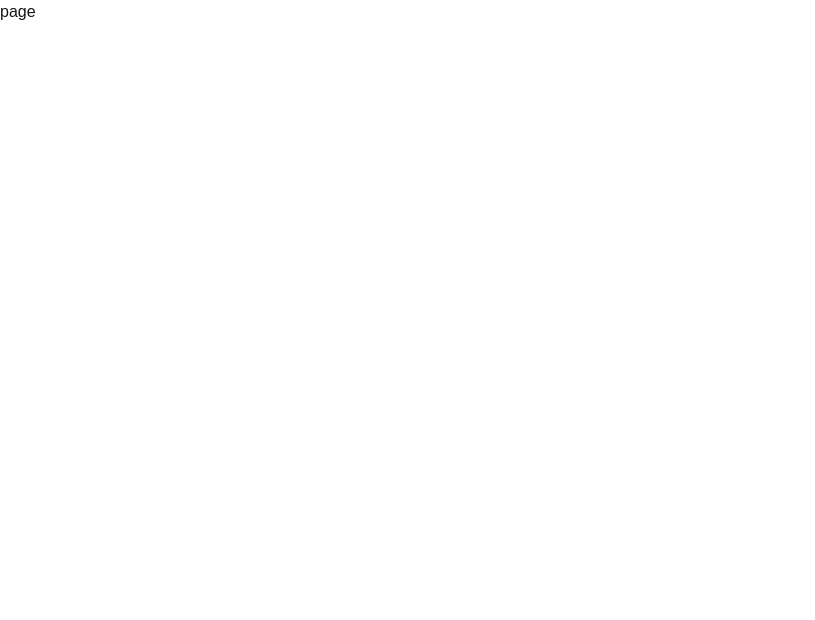
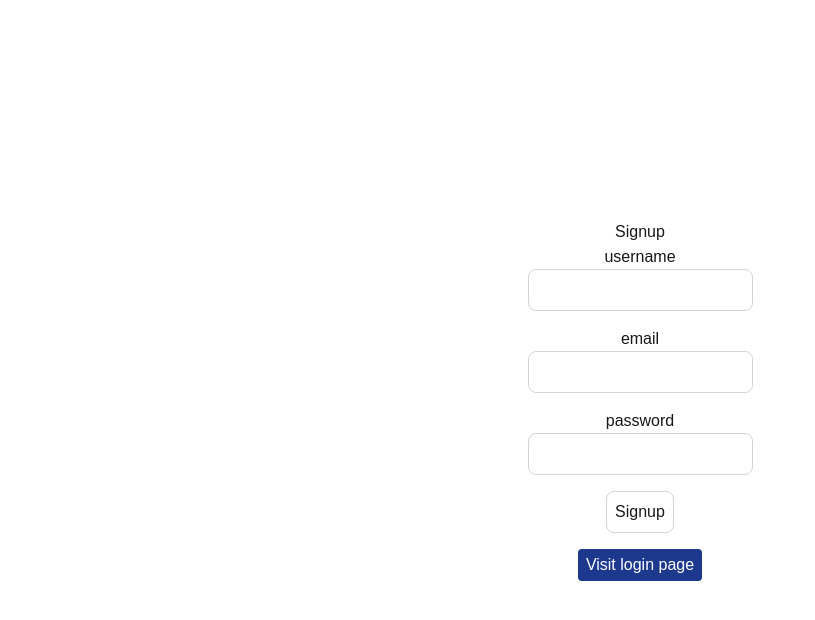
Before and after one commit to mehul-m-prajapati/nextjs_auth, a Next.js app: page /signup in a window 1280 px wide. Shown: the top 620 px of the page, without its empty margins (0-815 px from the left). Built offline with nearby package versions, Linux system fonts and the light colour scheme.

Commit message:
completed signup flow

```diff
--- /dev/null
+++ b/src/app/api/users/signup/route.ts
@@ -0,0 +1,43 @@
+import { connect } from "@/dbConfig/dbConfig";
+import UserModel from "@/models/userModel";
+import { NextResponse } from "next/server";
+import bcryptjs from "bcryptjs";
+
+
+connect();
+
+export async function POST(request: Request) {
+
+    try {
+        const reqBody = await request.json();
+        const {username, email, password} = reqBody;
+
+        //check username, email
+        const existingUser = await UserModel.findOne({
+            $or: [
+                {username}, {email}
+            ]
+        });
+
+        if (existingUser) {
+            return NextResponse.json({message: 'Username or email already in use'}, {status: 400});
+        }
+
+        //hash password
+        const salt = await bcryptjs.genSalt(10);
+        const hashedPassword = await bcryptjs.hash(password, salt);
+
+        const newUser = new UserModel({
+            username,
+            email,
+            password: hashedPassword
+        });
+
+        await newUser.save();
+
+        return NextResponse.json({message: 'User created successfully"'}, {status: 200});
+    }
+    catch (error: any) {
+        return NextResponse.json({error: error.message}, {status: 500})
+    }
+}
--- a/src/app/signup/page.tsx
+++ b/src/app/signup/page.tsx
@@ -1,8 +1,95 @@
 'use client'
 
+import { useRouter } from "next/navigation";
+import { useState } from "react";
+import Link from "next/link";
+import {toast} from 'react-hot-toast'
+import axios from "axios";
+
+
 function SignupPage() {
+  const [loading, setLoading] = useState(false);
+  const [user, setUser] = useState({
+        email: "",
+        password: "",
+        username: "",
+    });
+  const router = useRouter();
+  const [buttonDisabled, setButtonDisabled] = useState(false);
+
+  const onSignup = async () => {
+
+    if (!user.email || !user.password || !user.username) {
+        toast.error('Please provide Email, Username and Password');
+        return;
+    }
+
+    try {
+        setLoading(true);
+
+        const resp = await axios.post('/api/users/signup', user);
+
+        toast.success('Signup success');
+        router.push('/login');
+
+    } catch (error: any) {
+        console.log(error.message);
+        toast.error(error.response.data.error);
+    }
+    finally {
+        setLoading(false);
+    }
+  }
+
   return (
-    <div>page</div>
+    <div className="flex flex-col items-center justify-center min-h-screen py-2">
+
+        <h1>{loading ? "Processing" : "Signup"}</h1>
+        <hr />
+
+        <label htmlFor="username">username</label>
+        <input
+            className="p-2 border border-gray-300 rounded-lg mb-4
+            focus:outline-none focus:border-gray-600 text-white"
+            id="username"
+            type="text"
+            value={user.username}
+            onChange={(e) => setUser({...user, username: e.target.value})}
+            placeholder="username"
+        />
+
+        <label htmlFor="email">email</label>
+        <input
+            className="p-2 border border-gray-300
+             rounded-lg mb-4 focus:outline-none focus:border-gray-600 text-white"
+            id="email"
+            type="text"
+            value={user.email}
+            onChange={(e) => setUser({...user, email: e.target.value})}
+            placeholder="email"
+            />
+
+        <label htmlFor="password">password</label>
+        <input
+            className="p-2 border border-gray-300
+             rounded-lg mb-4 focus:outline-none focus:border-gray-600 text-white"
+            id="password"
+            type="password"
+            value={user.password}
+            onChange={(e) => setUser({...user, password: e.target.value})}
+            placeholder="password"
+        />
+
+        <button
+            onClick={onSignup}
+            className="p-2 cursor-pointer hover:bg-gray-800 border border-gray-300 rounded-lg mb-4 focus:outline-none
+             focus:border-gray-600">
+            {buttonDisabled ? "No signup" : "Signup"}
+        </button>
+
+        <Link className="inline-block bg-blue-900 hover:bg-blue-800 text-white
+        py-1 px-2 rounded" href="/login">Visit login page</Link>
+    </div>
   )
 }
 
--- /dev/null
+++ b/src/helpers/getDataFromToken.ts
@@ -0,0 +1,16 @@
+import { NextRequest } from "next/server";
+import jwt from "jsonwebtoken";
+
+
+export const getDataFromToken = (request: NextRequest) => {
+
+    try {
+        const token = request.cookies.get('token')?.value || '';
+        const decodedToken:any = jwt.verify(token, process.env.TOKEN_SECRET!);
+
+        return decodedToken.id;
+
+    } catch (error: any) {
+        throw new Error(error.message);
+    }
+}
```
Also changed, not shown: 1 other file (tests, documents, lock files or other folders).
